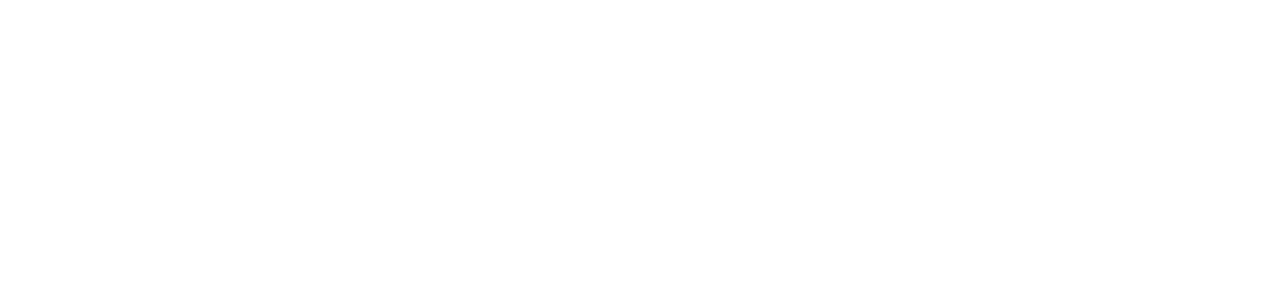
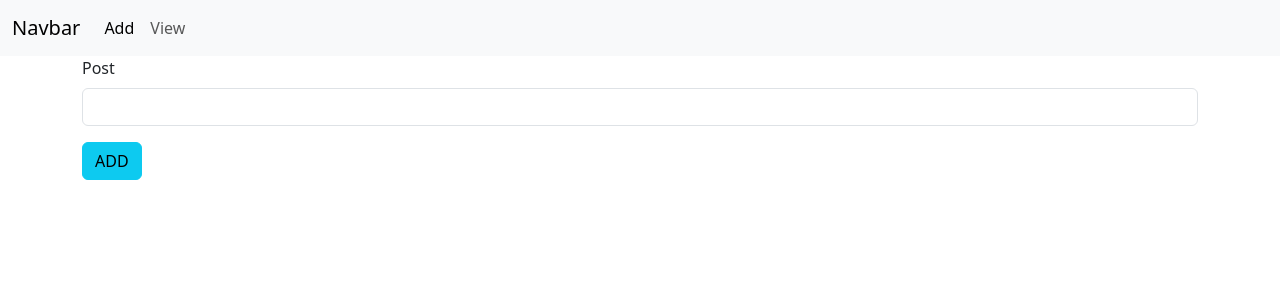
Before and after one commit to Nithindas004/blogapp-frontend, a React (Create React App) app: page /addpost in a window 1280 px wide. Before the commit this address had no page. Shown: the top 300 px of the page. Built offline with nearby package versions, Linux system fonts and the light colour scheme.

Commit message:
Add post,userid taken,api adj

```diff
--- a/src/App.js
+++ b/src/App.js
@@ -3,6 +3,7 @@
 import { BrowserRouter, Route, Routes } from 'react-router-dom';
 import Signin from './components/Signin';
 import Register from './components/Register';
+import Addpost from './components/Addpost';
 
 function App() {
   return (
@@ -11,7 +12,7 @@
       <Routes>
         <Route path='/' element={<Signin/>} />
         <Route path='/register' element={<Register/>} />
-
+        <Route path='/addpost' element={<Addpost/>} />
       </Routes>
       </BrowserRouter>
     </div>
--- /dev/null
+++ b/src/components/Addpost.jsx
@@ -0,0 +1,48 @@
+import axios from 'axios'
+import React, { useState } from 'react'
+import BlogNav from './BlogNav'
+
+const Addpost = () => {
+    const [input,setInput] = new useState(
+        {
+            "userId":"",
+            "post":""
+        }
+    )
+    const inputHandler=(event)=>{
+        setInput({...input,[event.target.name]:event.target.value})
+    }
+    const readValues=()=>{
+        axios.post("http://localhost:3001/api/post/add",input).then(
+            (response)=>{
+                if (response.data.status=="success") {
+                    alert("Success")
+                } else if(response.data.status=="incorrect password") {
+                    alert("Failed")
+                }
+            }
+        )
+    }
+  return (
+    <div>
+        <BlogNav/>
+        <div className="container">
+            <div className="row">
+                <div className="col col-12 col-sm-12 col-md-12 col-lg-12 col-xl-12 col-xxl-12">
+                    <div className="row g-3">
+                        <div className="col col-12 col-sm-12 col-md-12 col-lg-12 col-xl-12 col-xxl-12">
+                            <label htmlFor="" className="form-label">Post</label>
+                            <input type="text" className="form-control"  name='post' value={input.post} onChange={inputHandler} />
+                        </div>
+                        <div className="col col-12 col-sm-12 col-md-12 col-lg-12 col-xl-12 col-xxl-12">
+                            <button className="btn btn-info" onClick={readValues}>ADD</button>
+                        </div>
+                    </div>
+                </div>
+            </div>
+        </div>
+    </div>
+  )
+}
+
+export default Addpost
--- /dev/null
+++ b/src/components/BlogNav.jsx
@@ -0,0 +1,29 @@
+import React from 'react'
+import { Link } from 'react-router-dom'
+
+const BlogNav = () => {
+  return (
+    <div>
+        <nav className="navbar navbar-expand-lg bg-body-tertiary">
+  <div className="container-fluid">
+    <Link className="navbar-brand" to="/">Navbar</Link>
+    <button className="navbar-toggler" type="button" data-bs-toggle="collapse" data-bs-target="#navbarNav" aria-controls="navbarNav" aria-expanded="false" aria-label="Toggle navigation">
+      <span className="navbar-toggler-icon"></span>
+    </button>
+    <div className="collapse navbar-collapse" id="navbarNav">
+      <ul className="navbar-nav">
+        <li className="nav-item">
+          <Link className="nav-link active" aria-current="page" to="/addpost">Add</Link>
+        </li>
+        <li className="nav-item">
+          <Link className="nav-link" to="/viewpost">View</Link>
+        </li>
+      </ul>
+    </div>
+  </div>
+</nav>
+    </div>
+  )
+}
+
+export default BlogNav
--- a/src/components/Register.jsx
+++ b/src/components/Register.jsx
@@ -30,10 +30,10 @@
                             "password":""
                         }
                     )
-                    alert("success")
+                    alert("Successfully registerd. Pls Login... ")
 
                 } else {
-                    alert("Failed")
+                    alert("Something went wrong")
                 }
             }
         )
--- a/src/components/Signin.jsx
+++ b/src/components/Signin.jsx
@@ -1,6 +1,8 @@
 import axios from 'axios'
 import React, { useEffect, useState } from 'react'
-import { Link } from 'react-router-dom'
+import { Link, useNavigate } from 'react-router-dom'
+
+
 
 const Signin = () => {
     const [input,setInput] = new useState(
@@ -9,6 +11,7 @@
             "password":""
         }
     )
+    const nav=useNavigate()
     const inputHandler=(event)=>{
         setInput({...input,[event.target.name]:event.target.value})
     }
@@ -16,9 +19,14 @@
         axios.post("http://localhost:3001/api/blog/signin",input).then(
             (response)=>{
                 if (response.data.status=="success") {
-                    alert("Success")
-                } else {
-                    alert("Failed")
+                    console.log(response.data.userdata._id)
+                    //nav("/addpost")
+                } else if(response.data.status=="incorrect password") {
+                    alert("Incorrect Password")
+                }
+                else
+                {
+                    alert("No user Found")
                 }
             }
         )
```
